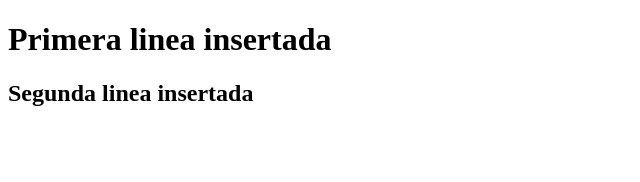
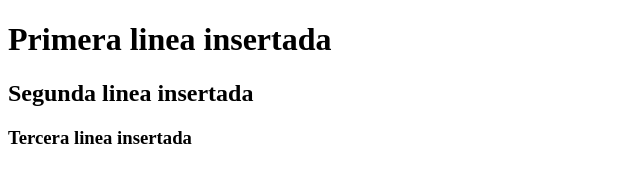
Before and after one commit to cesarsoto/practica-git, a plain HTML site: page index.html in a window 1280 px wide. Shown: the whole page, without its empty margins (0-640 px from the left). Drawn offline with Linux system fonts and the light colour scheme.

Commit message:
tercera linea insertada

```diff
--- a/index.html
+++ b/index.html
@@ -9,5 +9,6 @@
 <body>
     <h1>Primera linea insertada</h1>
     <h2>Segunda linea insertada</h2>
+    <h3>Tercera linea insertada</h3>
 </body>
 </html>
```
